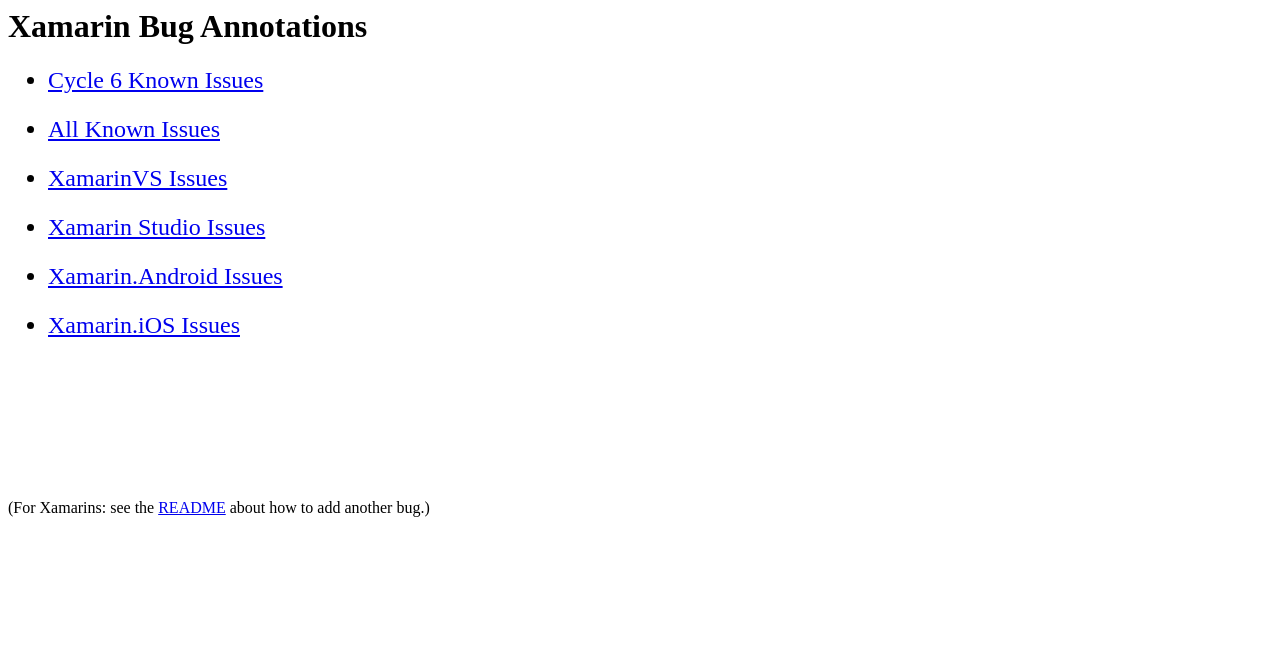
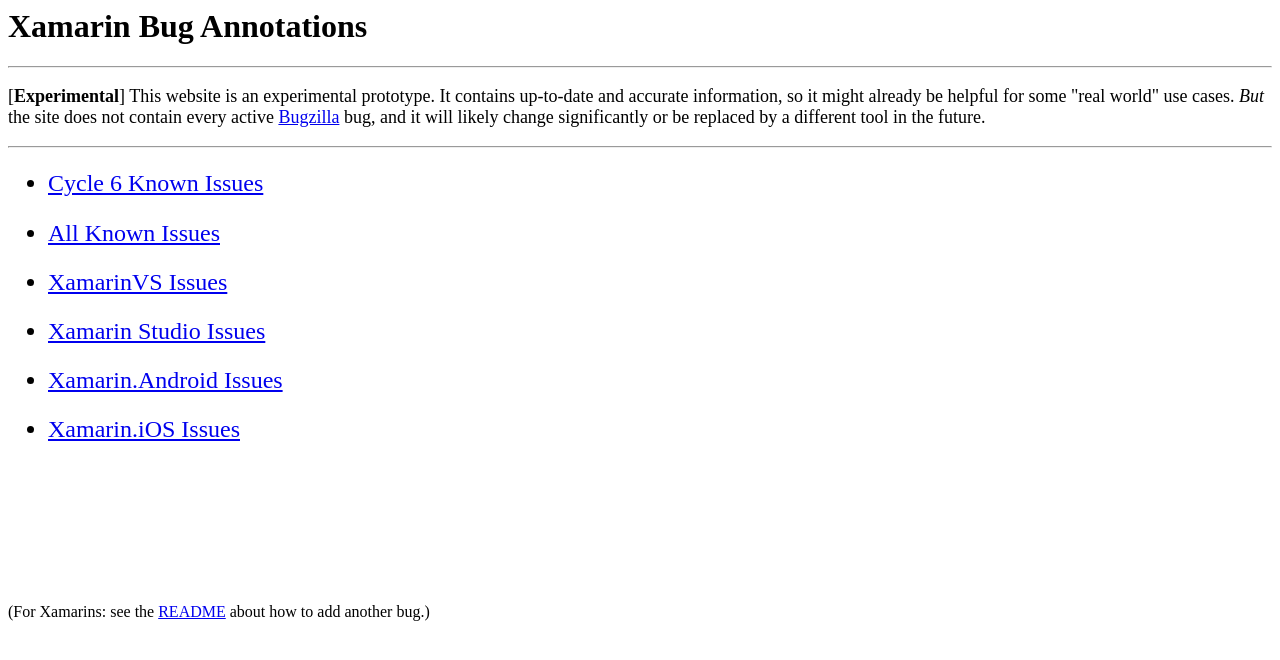
Before and after one commit to brendanzagaeski/bug-annotations, a Jekyll site: the page built from index.md, in a window 1280 px wide. Shown: the top 660 px of the page. Built offline with Jekyll 4.4.1, drawn with Linux system fonts in a browser that asks for light colours.

Commit message:
Add notice that the site is experimental

```diff
--- a/_layouts/basic.html
+++ b/_layouts/basic.html
@@ -8,6 +8,9 @@
 </head>
 <body>
 <h1>{{ page.title }}</h1>
+<hr />
+<p style="font-size: large">[<strong>Experimental</strong>] This website is an experimental prototype. It contains up-to-date and accurate information, so it might already be helpful for some "real world" use cases. <em>But</em> the site does not contain every active <a href="https://bugzilla.xamarin.com">Bugzilla</a> bug, and it will likely change significantly or be replaced by a different tool in the future.</p>
+<hr />
 {{ content }}
 </body>
 </html>
```
